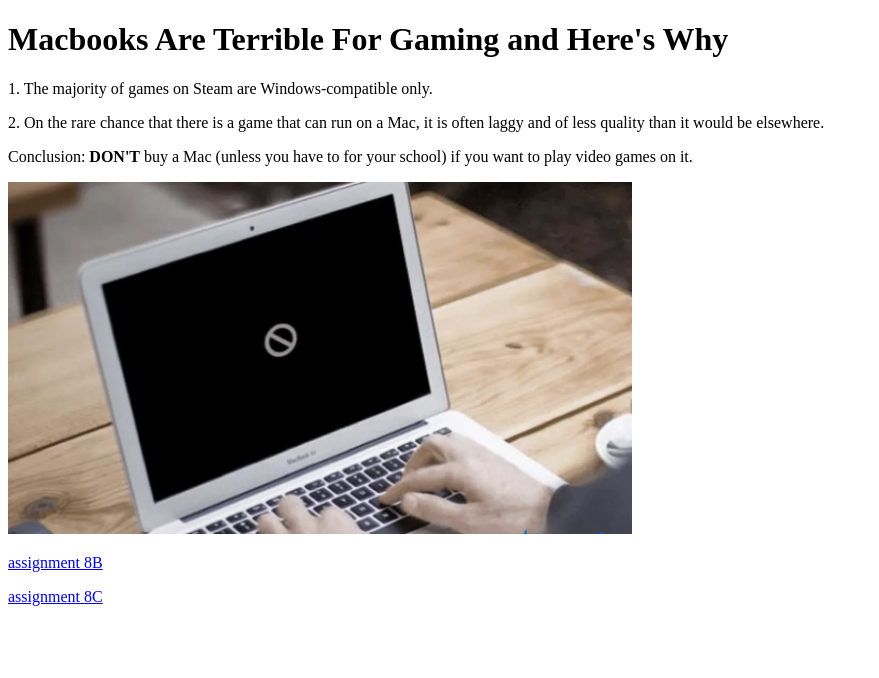
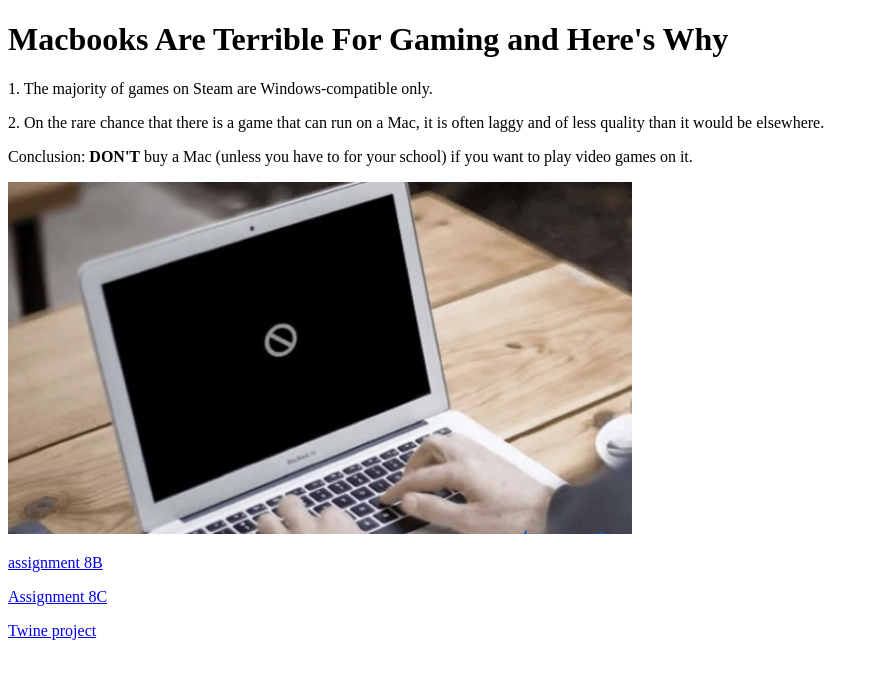
Before and after one commit to ch1llydawg/ch1llydawg.github.io, a plain HTML site: page index.html in a window 1280 px wide. Shown: the whole page, without its empty margins (0-879 px from the left). Drawn offline with Linux system fonts and the light colour scheme.

Commit message:
Add files via upload

```diff
--- a/index.html
+++ b/index.html
@@ -22,8 +22,12 @@
 </p>
 
 <line>
-    <a href="Star Wars Prequels.html">assignment 8C</a>
+    <a href="Star Wars Prequels.html">Assignment 8C</a>
 </line>
+
+<p>
+    <a href="Isabella Chilcutt copy.html">Twine project</a>
+</p>
 
 </body>
 </html>
```
